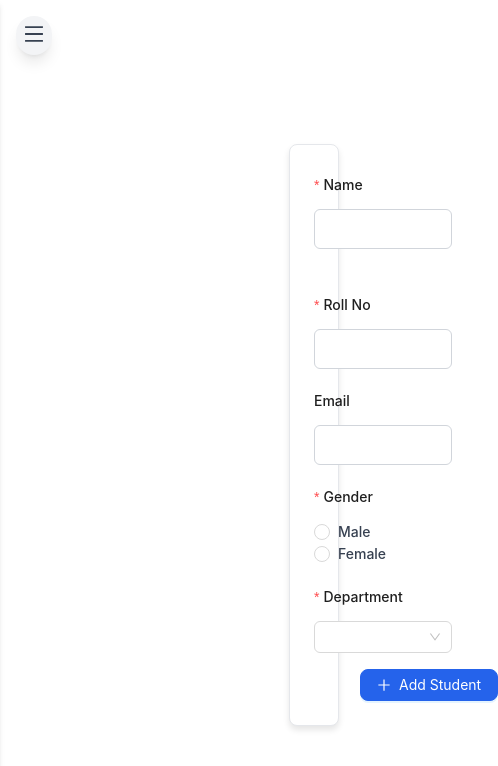
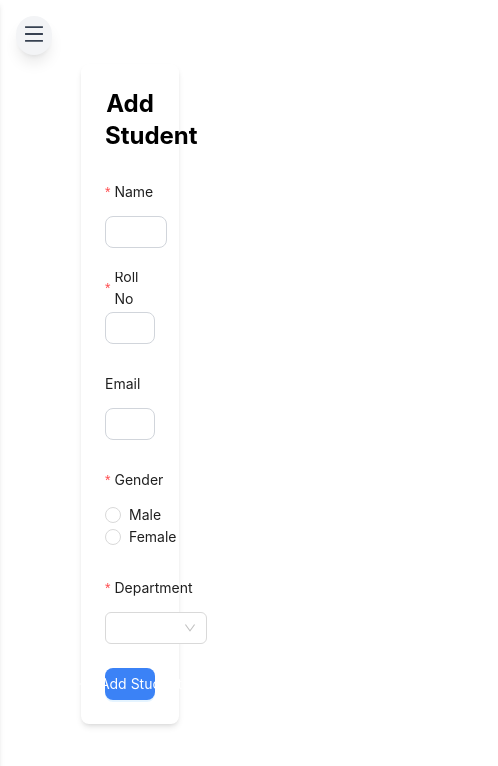
Before and after one commit to Vmkmanoj/Student_management, a Next.js app: page / in a window 390 px wide. Shown: the top 766 px of the page, 498 px wide, since content can reach past the window. Built offline with nearby package versions, Linux system fonts and the light colour scheme.

Commit message:
Responsive desgin added

```diff
--- a/app/StudentFrom.js
+++ b/app/StudentFrom.js
@@ -1,12 +1,9 @@
-"use client"
+"use client";
 
-
-import React, { useState } from 'react';
-import { Col, Flex, Form, Input, Button, message, Radio,Select } from 'antd';
-import { PlusOutlined } from '@ant-design/icons';
-import Navbar from './Navbar/page';
-import Link from 'next/link';
-import "./css/StudentFrom.css"
+import React, { useState } from "react";
+import { Form, Input, Button, Radio, Select } from "antd";
+import { PlusOutlined } from "@ant-design/icons";
+// import "./css/StudentForm.css";
 
 const formItemLayout = {
   labelCol: {
@@ -25,14 +22,16 @@ const Home = () => {
   };
 
   const onFinishFailed = (errorInfo) => {
-    console.log('Failed:', errorInfo);
+    console.log("Failed:", errorInfo);
   };
 
   return (
-
     <>
-      <div className="mt-36 ml-56">
-      {/* <h1 className="text-2xl font-bold mb-4">Add Student</h1> */}
+      <div className="container mx-auto px-4 mt-16 md:mt-24">
+        <div className="bg-white shadow-md rounded-lg p-6 max-w-lg mx-auto">
+          <h1 className="text-2xl font-bold text-center mb-6">
+            Add Student
+          </h1>
           <Form
             {...formItemLayout}
             form={form}
@@ -40,7 +39,7 @@ const Home = () => {
             onFinish={onFinish}
             onFinishFailed={onFinishFailed}
             autoComplete="off"
-        className="student-form bg-white shadow-md rounded-md px-8 py-6 flex flex-col space-y-4"
+            className="space-y-6"
           >
             <Form.Item
               label="Name"
@@ -48,11 +47,14 @@ const Home = () => {
               rules={[
                 {
                   required: true,
-              message: 'Please input your name!',
+                  message: "Please input your name!",
                 },
               ]}
+              className="flex flex-col"
             >
-          <Input />
+              <Input
+                className="rounded-lg border-gray-300 focus:ring-blue-500 focus:border-blue-500"
+              />
             </Form.Item>
 
             <Form.Item
@@ -61,11 +63,14 @@ const Home = () => {
               rules={[
                 {
                   required: true,
-              message: 'Please input your roll number!',
+                  message: "Please input your roll number!",
                 },
               ]}
+              className="flex flex-col"
             >
-          <Input />
+              <Input
+                className="rounded-lg border-gray-300 focus:ring-blue-500 focus:border-blue-500"
+              />
             </Form.Item>
 
             <Form.Item
@@ -73,12 +78,15 @@ const Home = () => {
               name="email"
               rules={[
                 {
-              type: 'email',
-              message: 'Please enter a valid email!',
+                  type: "email",
+                  message: "Please enter a valid email!",
                 },
               ]}
+              className="flex flex-col"
             >
-          <Input />
+              <Input
+                className="rounded-lg border-gray-300 focus:ring-blue-500 focus:border-blue-500"
+              />
             </Form.Item>
 
             <Form.Item
@@ -87,12 +95,15 @@ const Home = () => {
               rules={[
                 {
                   required: true,
-              message: 'Please select a gender!',
+                  message: "Please select a gender!",
                 },
               ]}
+              className="flex flex-col"
             >
               <Radio.Group>
-            <Radio value="male">Male</Radio>
+                <Radio value="male" className="mr-4">
+                  Male
+                </Radio>
                 <Radio value="female">Female</Radio>
               </Radio.Group>
             </Form.Item>
@@ -103,25 +114,35 @@ const Home = () => {
               rules={[
                 {
                   required: true,
-              message: 'Please select a department!',
+                  message: "Please select a department!",
                 },
               ]}
+              className="flex flex-col"
             >
-          <Select>
-            <Select.Option value="CSE">Computer Science Engineering</Select.Option>
-            <Select.Option value="IT">Information Technology</Select.Option>
-            <Select.Option value="ECE">Electronics and Communication Engineering</Select.Option>
-            {/* Add more department options as needed */}
+              <Select className="rounded-lg">
+                <Select.Option value="CSE">
+                  Computer Science Engineering
+                </Select.Option>
+                <Select.Option value="IT">
+                  Information Technology
+                </Select.Option>
+                <Select.Option value="ECE">
+                  Electronics and Communication Engineering
+                </Select.Option>
               </Select>
             </Form.Item>
 
-        <Form.Item wrapperCol={{ offset: 8, span: 16 }}>
-          <Button type="primary" htmlType="submit" className="bg-blue-500 hover:bg-blue-700 text-white rounded-md px-4 py-2">
+            <Form.Item>
+              <Button
+                type="primary"
+                htmlType="submit"
+                className="w-full bg-blue-500 hover:bg-blue-600 text-white rounded-lg py-2"
+              >
                 <PlusOutlined /> Add Student
               </Button>
             </Form.Item>
           </Form>
-      {/* <Link href="/students" className="text-blue-500 mt-4">View Students</Link> */}
+        </div>
       </div>
     </>
   );
```
Lines whose indentation alone changed are shown as unchanged.
